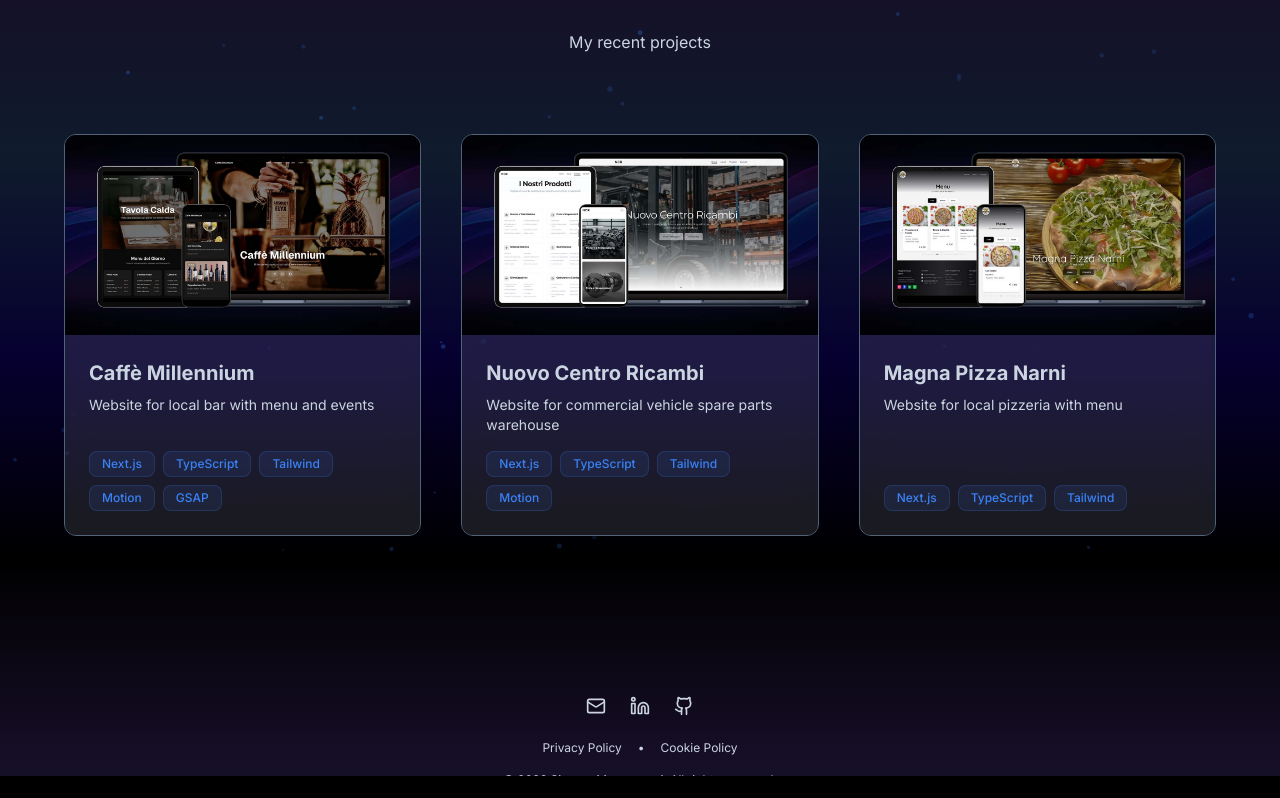
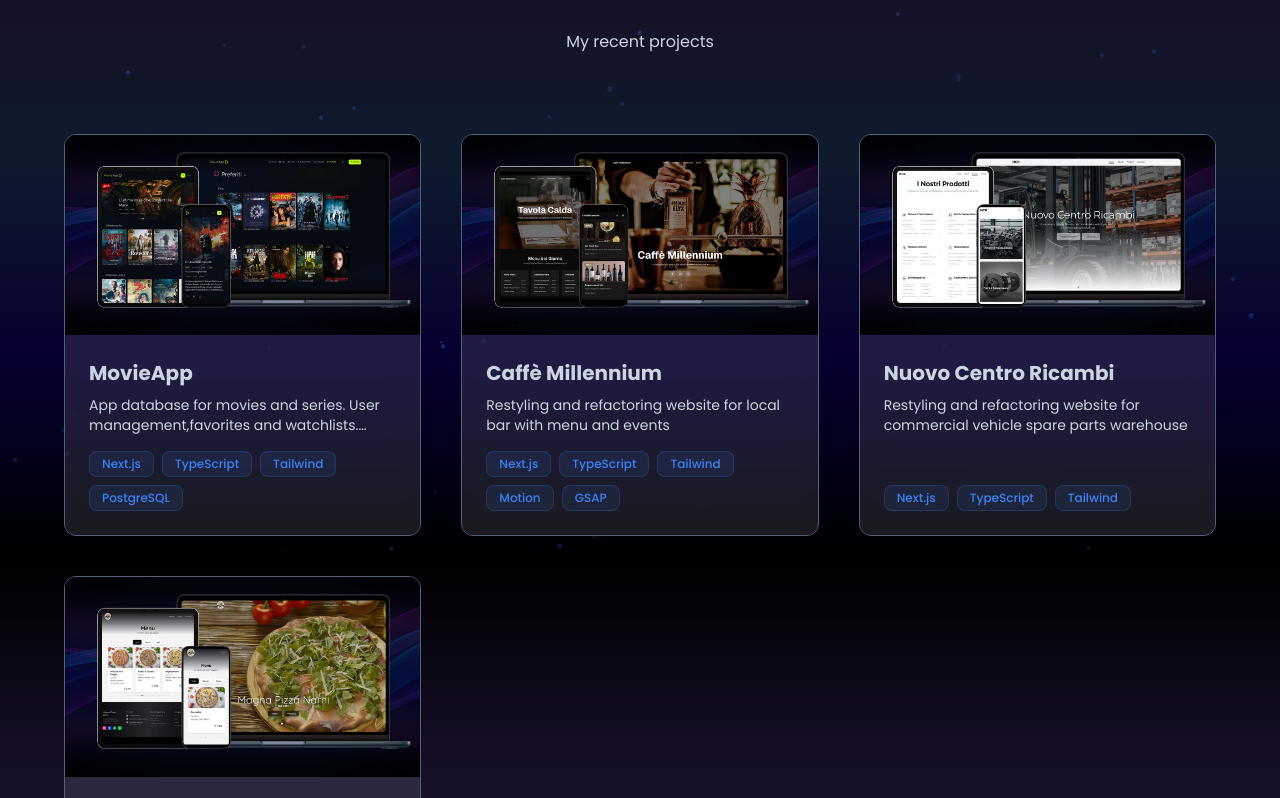
Before and after one commit to SimoMas84/portfolio, a Next.js app: page /works in a window 1280 px wide. Shown: the part 242-1040 px from the top of the page. Before the commit the page ends 1018 px from the top, so only its background shows below. Built offline with nearby package versions, Linux system fonts and the light colour scheme.

Commit message:
feat: hero animations, animated logo, matrix scramble, fonts, layout refactor

```diff
--- a/app/contact/page.tsx
+++ b/app/contact/page.tsx
@@ -221,7 +221,7 @@
   // ----------------------------------------
 
   return (
-    <main className="relative min-h-[calc(100vh-100px)] max-w-[2560px] mx-auto px-4 lg:px-16 py-40">
+    <>
       {/* Header - Centered */}
       <div className="text-center mb-12 lg:mb-20 max-w-5xl mx-auto">
         {/* Title with animation */}
@@ -366,6 +366,6 @@
           {error}
         </div>
       )}
-    </main>
+    </>
   );
 }
--- a/app/experience/page.tsx
+++ b/app/experience/page.tsx
@@ -65,7 +65,7 @@
   });
 
   return (
-    <main className="relative mx-auto max-w-[2560px] px-4 lg:px-16 py-40 min-h-[calc(100dvh-100px)]">
+    <>
       {/* Header */}
       <div className="text-center mb-12 lg:mb-20">
         <h1
@@ -111,6 +111,6 @@
           ))}
         </div>
       </div>
-    </main>
+    </>
   );
 }
--- a/app/globals.css
+++ b/app/globals.css
@@ -1,6 +1,4 @@
 @import "tailwindcss";
-
-
 
 html {
   margin: 0;
@@ -63,7 +61,7 @@
   --color-dark-accent: #60a5fa;
 
   /* Font Family */
-  --font-family-sans: 'inter', system-ui, sans-serif;
+  --font-jetbrains: var(--font-jetbrains);
 }
 
 /* ========================================
@@ -295,7 +293,7 @@
    ======================================== */
 
 .hero-title {
-  font-size: clamp(3rem, 7vw, 10rem);
+  font-size: clamp(3rem, 8vw, 11rem);
   line-height: 1.1;
 }
 
--- a/app/layout.tsx
+++ b/app/layout.tsx
@@ -1,6 +1,6 @@
 import type { Metadata } from "next";
 import "./globals.css";
-import { Inter } from "next/font/google";
+import { Poppins, JetBrains_Mono } from "next/font/google";
 import Navbar from "@/components/Navbar";
 import Footer from "@/components/Footer";
 import { ThemeProvider } from "./context/ThemeContext";
@@ -88,9 +88,16 @@
 // Font Configuration
 // ============================================
 
-const inter = Inter({
+const poppins = Poppins({
+  subsets: ["latin"],
+  weight: ["100", "200", "300", "400", "500", "600", "700"],
+  display: "swap",
+});
+
+const jetbrainsMono = JetBrains_Mono({
   subsets: ["latin"],
   display: "swap",
+  variable: "--font-jetbrains",
 });
 
 // ============================================
@@ -116,7 +123,7 @@
 }>) {
   return (
     <html lang="en" suppressHydrationWarning>
-      <body className={`${inter.className}`}>
+      <body className={`${poppins.className} ${jetbrainsMono.variable}`}>
         {/* Theme initialization script */}
         <script dangerouslySetInnerHTML={{ __html: themeScript }} />
 
@@ -125,10 +132,14 @@
           <TransitionProvider>
             <ParticlesBackground />
             <Navbar />
-            <PageTransition>{children}</PageTransition>
-            <Footer />
+            <PageTransition>
+              <main className="relative mx-auto max-w-[2560px] px-4 lg:px-16 py-40 min-h-[calc(100dvh-100px)]">
+                {children}
+              </main>
+            </PageTransition>
           </TransitionProvider>
         </ThemeProvider>
+        <Footer />
       </body>
     </html>
   );
--- a/app/skills/page.tsx
+++ b/app/skills/page.tsx
@@ -58,7 +58,7 @@
   });
 
   return (
-    <main className="relative min-h-[calc(100vh-100px)] max-w-[2560px] mx-auto px-4 lg:px-16 py-40">
+    <>
       {/* Header - Centered */}
       <div className="text-center mb-12 lg:mb-16 max-w-5xl mx-auto">
         {/* Title with animation */}
@@ -96,6 +96,6 @@
           />
         ))}
       </div>
-    </main>
+    </>
   );
 }
--- a/app/works/page.tsx
+++ b/app/works/page.tsx
@@ -32,28 +32,31 @@
   {
     id: 2,
     title: "Nuovo Centro Ricambi",
-    description: "Website for commercial vehicle spare parts warehouse",
+    description:
+      "Restyling and refactoring website for commercial vehicle spare parts warehouse",
     image: "/works/nuovo-centro-ricambi.jpg",
     url: "https://nuovocentroricambi.vercel.app",
-    technologies: ["Next.js", "TypeScript", "Tailwind", "Motion"],
+    technologies: ["Next.js", "TypeScript", "Tailwind"],
   },
   {
     id: 3,
     title: "Caffè Millennium",
-    description: "Website for local bar with menu and events",
+    description:
+      "Restyling and refactoring website for local bar with menu and events",
     image: "/works/caffe-millennium.jpg",
     url: "https://caffemillennium.vercel.app",
     technologies: ["Next.js", "TypeScript", "Tailwind", "Motion", "GSAP"],
   },
 
-  // {
-  //   id: 4,
-  //   title: "CinemApp",
-  //   description: "Application for movies and TV series",
-  //   image: "/works/img-placeholder.jpg",
-  //   url: "https://placehold.co/600x400",
-  //   technologies: ["Next.js", "TypeScript", "Tailwind", "PostgreSQL"],
-  // },
+  {
+    id: 4,
+    title: "MovieApp",
+    description:
+      "App database for movies and series. User management,favorites and watchlists. Real-time updates via Supabase Realtime.",
+    image: "/works/movieapp.jpg",
+    url: "https://movieapp.it",
+    technologies: ["Next.js", "TypeScript", "Tailwind", "PostgreSQL"],
+  },
 ];
 
 // ============================================
@@ -72,7 +75,7 @@
   });
 
   return (
-    <main className="relative min-h-[calc(100vh-100px)] max-w-[2560px] mx-auto px-4 lg:px-16 py-40">
+    <>
       {/* Header - Centered */}
       <div className="text-center mb-12 lg:mb-20 max-w-5xl mx-auto">
         {/* Title with animation */}
@@ -110,6 +113,6 @@
           />
         ))}
       </div>
-    </main>
+    </>
   );
 }
--- a/components/Footer.tsx
+++ b/components/Footer.tsx
@@ -5,8 +5,8 @@
   const currentYear = new Date().getFullYear();
 
   return (
-    <footer className="pb-2 h-[80px]">
-      <div className="max-w-4xl mx-auto px-4">
+    <footer>
+      <div className="h-[100px] max-w-4xl mx-auto">
         {/* Social Links */}
         <div className="flex items-center justify-center gap-6 mb-6">
           <Link
@@ -39,7 +39,7 @@
         </div>
 
         {/* Policy Links */}
-        <div className="flex items-center justify-center gap-4 mb-4">
+        <div className="flex items-center justify-center gap-4">
           <Link
             href="/privacy"
             className="text-xs text-light-secondary hover:text-light-primary transition-colors hover:underline"
@@ -56,7 +56,7 @@
         </div>
 
         {/* Copyright */}
-        <p className="text-center text-xs text-light-secondary">
+        <p className="text-center text-xs text-light-secondary p-2">
           © {currentYear} Simone Massaccesi. All rights reserved.
         </p>
       </div>
```
Also changed, not shown: app/page.tsx (+69 -19 lines), public/works/movieapp.jpg (added).
